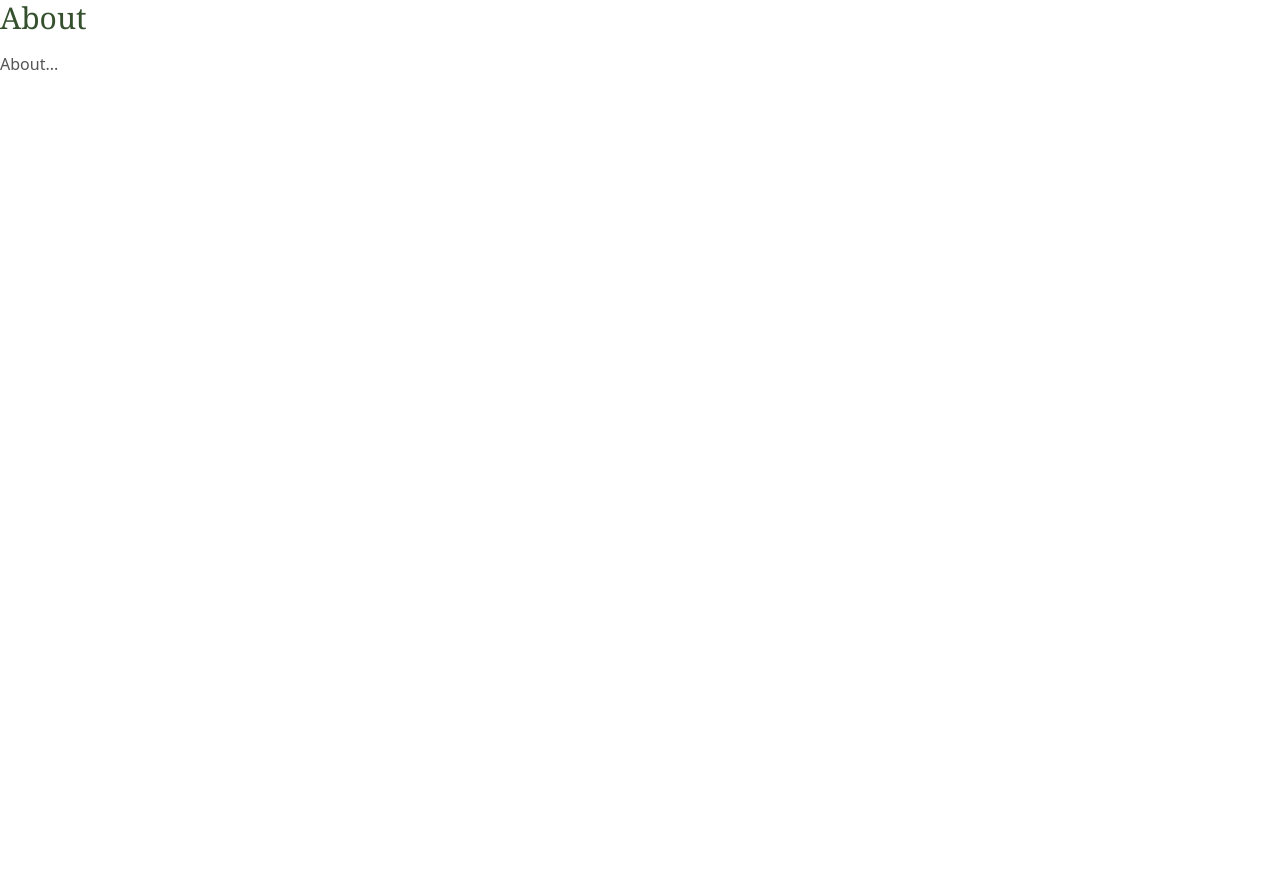
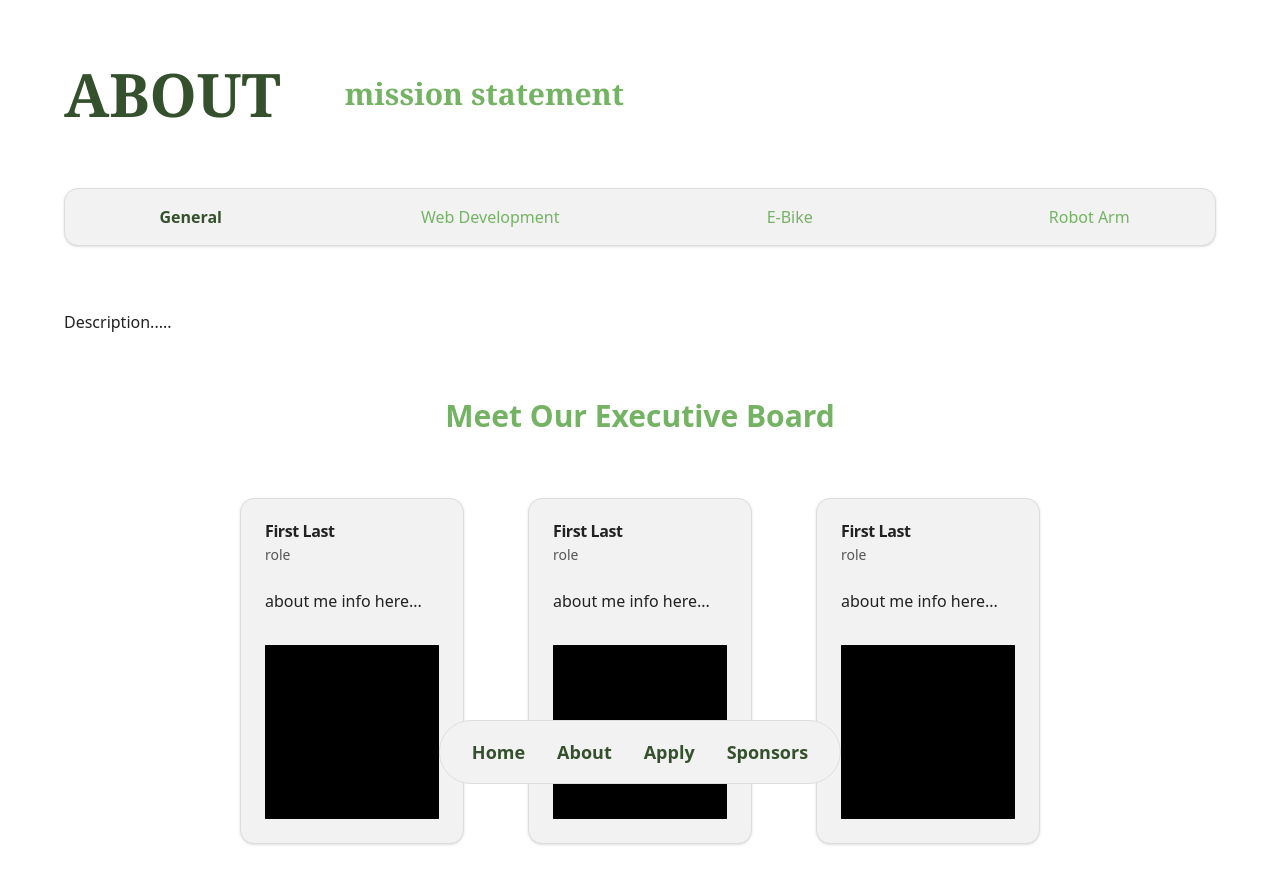
Before and after one commit to ufrealworldengineering/rwe-web-hub-frontend, a React (Vite) app: page /about in a window 1280 px wide. Shown: the top 884 px of the page. Before the commit the page ends 800 px from the top, so only its background shows below. Built offline with nearby package versions, Linux system fonts and the light colour scheme.

Commit message:
Add about and navbar component

```diff
--- a/src/components/Layout.tsx
+++ b/src/components/Layout.tsx
@@ -1,13 +1,40 @@
-import { Outlet } from 'react-router-dom';
+import { Outlet, useNavigate } from "react-router-dom";
 
 const Layout = () => {
+  const navigate = useNavigate();
   return (
     <>
       <main>
         <Outlet />
       </main>
+      <div className="fixed bottom-4 left-1/2 -translate-x-1/2 z-50 bg-card border-1 rounded-full px-8 py-4 min-h-16 flex gap-8">
+        <button
+          className="text-lg font-semibold text-text-primary hover:text-accent"
+          onClick={() => navigate("/")}
+        >
+          Home
+        </button>
+        <button
+          className="text-lg font-semibold text-text-primary hover:text-accent"
+          onClick={() => navigate("/about")}
+        >
+          About
+        </button>
+        <button
+          className="text-lg font-semibold text-text-primary hover:text-accent"
+          onClick={() => navigate("/sponsors")}
+        >
+          Apply
+        </button>
+        <button
+          className="text-lg font-semibold text-text-primary hover:text-accent"
+          onClick={() => navigate("/applications")}
+        >
+          Sponsors
+        </button>
+      </div>
     </>
   );
-}
+};
 
 export default Layout;
--- /dev/null
+++ b/src/components/ui/card.tsx
@@ -0,0 +1,76 @@
+import * as React from "react"
+
+import { cn } from "@/lib/utils"
+
+const Card = React.forwardRef<
+  HTMLDivElement,
+  React.HTMLAttributes<HTMLDivElement>
+>(({ className, ...props }, ref) => (
+  <div
+    ref={ref}
+    className={cn(
+      "rounded-xl border bg-card text-card-foreground shadow",
+      className
+    )}
+    {...props}
+  />
+))
+Card.displayName = "Card"
+
+const CardHeader = React.forwardRef<
+  HTMLDivElement,
+  React.HTMLAttributes<HTMLDivElement>
+>(({ className, ...props }, ref) => (
+  <div
+    ref={ref}
+    className={cn("flex flex-col space-y-1.5 p-6", className)}
+    {...props}
+  />
+))
+CardHeader.displayName = "CardHeader"
+
+const CardTitle = React.forwardRef<
+  HTMLDivElement,
+  React.HTMLAttributes<HTMLDivElement>
+>(({ className, ...props }, ref) => (
+  <div
+    ref={ref}
+    className={cn("font-semibold leading-none tracking-tight", className)}
+    {...props}
+  />
+))
+CardTitle.displayName = "CardTitle"
+
+const CardDescription = React.forwardRef<
+  HTMLDivElement,
+  React.HTMLAttributes<HTMLDivElement>
+>(({ className, ...props }, ref) => (
+  <div
+    ref={ref}
+    className={cn("text-sm text-muted-foreground", className)}
+    {...props}
+  />
+))
+CardDescription.displayName = "CardDescription"
+
+const CardContent = React.forwardRef<
+  HTMLDivElement,
+  React.HTMLAttributes<HTMLDivElement>
+>(({ className, ...props }, ref) => (
+  <div ref={ref} className={cn("p-6 pt-0", className)} {...props} />
+))
+CardContent.displayName = "CardContent"
+
+const CardFooter = React.forwardRef<
+  HTMLDivElement,
+  React.HTMLAttributes<HTMLDivElement>
+>(({ className, ...props }, ref) => (
+  <div
+    ref={ref}
+    className={cn("flex items-center p-6 pt-0", className)}
+    {...props}
+  />
+))
+CardFooter.displayName = "CardFooter"
+
+export { Card, CardHeader, CardFooter, CardTitle, CardDescription, CardContent }
--- a/src/pages/About.tsx
+++ b/src/pages/About.tsx
@@ -1,12 +1,100 @@
+import {
+  Card,
+  CardContent,
+  CardDescription,
+  CardHeader,
+  CardTitle,
+} from "@/components/ui/card";
+import { useState } from "react";
+
 const About = () => {
-    return (
-        <section className="space-y-4">
-            <h1 className="text-3xl font-serif text-text-primary">About</h1>
-            <p className="max-w-2xl text-foreground-secondary">
-                About...
-            </p>
-        </section>
-    );
-}
+  const teams = [
+    {
+      name: "General",
+      description: "Description.....",
+      members: [
+        { name: "First Last", role: "role", about: "about me info here..." },
+        { name: "First Last", role: "role", about: "about me info here..." },
+        { name: "First Last", role: "role", about: "about me info here..." },
+      ],
+    },
+    {
+      name: "Web Development",
+      description: "Description.....",
+      members: [
+        { name: "First Last", role: "role", about: "about me info here..." },
+        { name: "First Last", role: "role", about: "about me info here..." },
+        { name: "First Last", role: "role", about: "about me info here..." },
+      ],
+    },
+    {
+      name: "E-Bike",
+      description: "Description.....",
+      members: [
+        { name: "First Last", role: "role", about: "about me info here..." },
+        { name: "First Last", role: "role", about: "about me info here..." },
+        { name: "First Last", role: "role", about: "about me info here..." },
+      ],
+    },
+    {
+      name: "Robot Arm",
+      description: "Description.....",
+      members: [
+        { name: "First Last", role: "role", about: "about me info here..." },
+        { name: "First Last", role: "role", about: "about me info here..." },
+        { name: "First Last", role: "role", about: "about me info here..." },
+      ],
+    },
+  ];
+  const [currTeam, setCurrTeam] = useState(teams[0]);
+
+  return (
+    <section className="space-y-4 p-16">
+      <div className="flex flex-col md:flex-row items-center md:gap-16 gap-8 mb-16">
+        <h1 className="text-6xl font-black font-serif text-text-primary">
+          ABOUT
+        </h1>
+        <p className="text-3xl font-black font-serif text-text-secondary text-center">
+          mission statement
+        </p>
+      </div>
+      <Card className="flex mx-auto flex-col w-min md:w-full md:flex-row justify-center gap-20 mb-16 p-4">
+        {teams.map((team) => (
+          <button
+            key={team.name}
+            className={`flex-1 max-w-2x ${
+              currTeam.name === team.name
+                ? "font-bold text-text-primary"
+                : "font-normal text-text-secondary"
+            }`}
+            onClick={() => setCurrTeam(team)}
+          >
+            {team.name}
+          </button>
+        ))}
+      </Card>
+      <p className="mb-16">{currTeam.description}</p>
+      <div className="flex justify-center mb-16">
+        <p className="text-3xl font-black text-text-secondary">
+          Meet Our Executive Board
+        </p>
+      </div>
+      <div className="flex flex-col items-center lg:flex-row lg:justify-center gap-16">
+        {currTeam.members.map((member) => (
+          <Card className="min-w-56 max-w-100" key={member.name}>
+            <CardHeader>
+              <CardTitle>{member.name}</CardTitle>
+              <CardDescription>{member.role}</CardDescription>
+            </CardHeader>
+            <CardContent>
+              <p className="mb-8">{member.about}</p>
+              <div className="aspect-square bg-black"></div>
+            </CardContent>
+          </Card>
+        ))}
+      </div>
+    </section>
+  );
+};
 
 export default About;
```
Also changed, not shown: 1 other file (tests, documents, lock files or other folders). Lines whose indentation alone changed are shown as unchanged.
